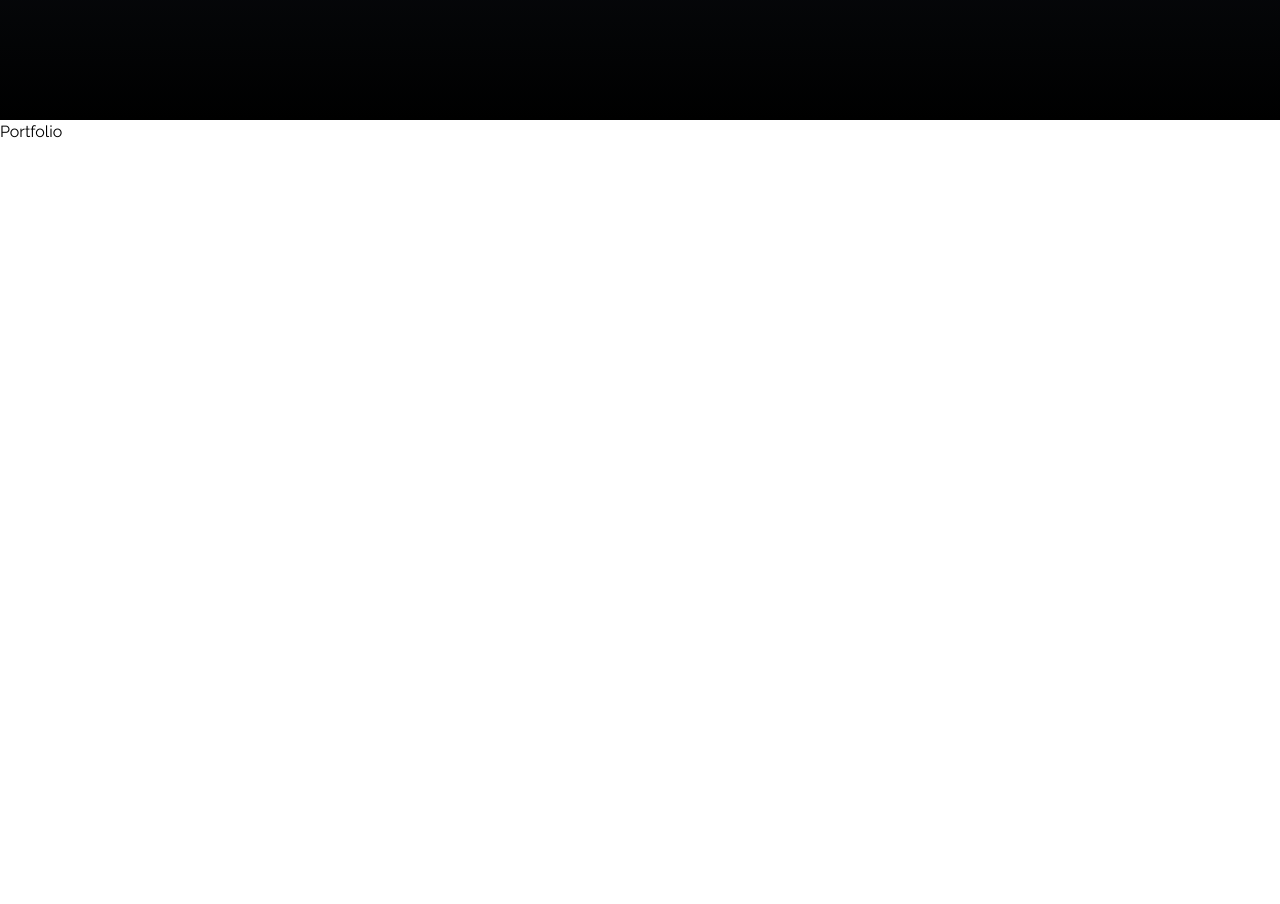
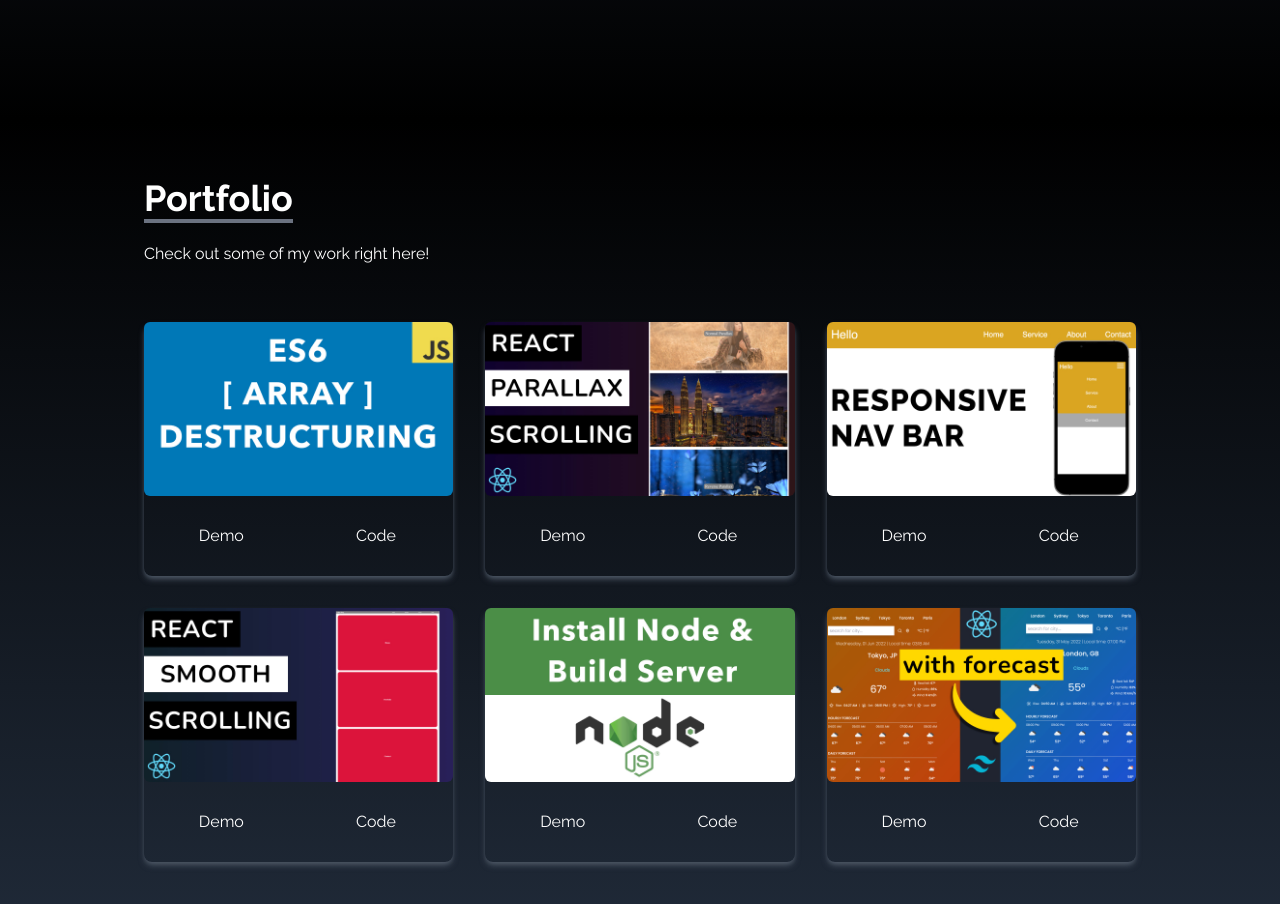
Before and after one commit to omar-narine/personal-site-v2, a Next.js app: page / in a window 1280 px wide. Shown: the part 1480-2384 px from the top of the page. Before the commit the page ends 1624 px from the top, so only its background shows below. Built offline with nearby package versions, Linux system fonts and the light colour scheme.

Commit message:
finished up portfolio outline
layout is established, buttons need to be made functional and images need to be updated

```diff
--- a/src/app/about/page.js
+++ /dev/null
@@ -1,7 +0,0 @@
-import React from "react";
-
-const about = () => {
-  return <div>about</div>;
-};
-
-export default about;
--- a/src/app/portfolio/page.js
+++ /dev/null
@@ -1,17 +0,0 @@
-import React from "react";
-
-const projects = () => {
-  return (
-    <div className="flex justify-center px-20 ">
-      <h1>Hello</h1>
-      <h1>Hello</h1>
-      <h1>Hello</h1>
-      <h1>Hello</h1>
-      <h1>Hello</h1>
-      <h1>Hello</h1>
-      <h1>Hello</h1>
-    </div>
-  );
-};
-
-export default projects;
--- a/src/components/Portfolio.js
+++ b/src/components/Portfolio.js
@@ -1,7 +1,73 @@
-import React from "react";
+import Image from "next/image";
+import arrayDestruct from "../assets/portfolio/arrayDestruct.jpg";
+import installNode from "../assets/portfolio/installNode.jpg";
+import navbar from "../assets/portfolio/navbar.jpg";
+import reactParallax from "../assets/portfolio/reactParallax.jpg";
+import reactWeather from "../assets/portfolio/reactWeather.jpg";
+import reactSmooth from "../assets/portfolio/reactSmooth.jpg";
 
 const Portfolio = () => {
-  return <div>Portfolio</div>;
+  const portfolios = [
+    {
+      id: 1,
+      src: arrayDestruct,
+    },
+    {
+      id: 2,
+      src: reactParallax,
+    },
+    {
+      id: 3,
+      src: navbar,
+    },
+    {
+      id: 4,
+      src: reactSmooth,
+    },
+    {
+      id: 5,
+      src: installNode,
+    },
+    {
+      id: 6,
+      src: reactWeather,
+    },
+  ];
+
+  return (
+    <div
+      name="portfolio"
+      className="bg-gradient-to-b from-black to-gray-800 w-full text-white md:h-screen"
+    >
+      <div className="max-w-screen-lg p-4 mx-auto flex flex-col justify-center w-full h-full">
+        <div className="pb-8">
+          <p className="text-4xl font-bold inline border-b-4 border-gray-500">
+            Portfolio
+          </p>
+          <p className="py-6">Check out some of my work right here!</p>
+        </div>
+        <div className="grid sm:grid-cols-2 md:grid-cols-3 gap-8 px-12 sm:px-0">
+          {portfolios.map(({ id, src }) => (
+            <div key={id} className="shadow-md shadow-gray-600 rounded-lg">
+              <Image
+                src={src}
+                alt=""
+                className="rounded-md duration-200 hover:scale-105"
+              />
+              <div className="flex items-center justify-center">
+                <button className="w-1/2 px-6 py-3 m-4 duration-200 hover:scale-105">
+                  Demo
+                </button>
+                <button className="w-1/2 px-6 py-3 m-4 duration-200 hover:scale-105">
+                  Code
+                </button>
+              </div>
+            </div>
+          ))}
+        </div>
+      </div>
+    </div>
+  );
 };
 
 export default Portfolio;
```
